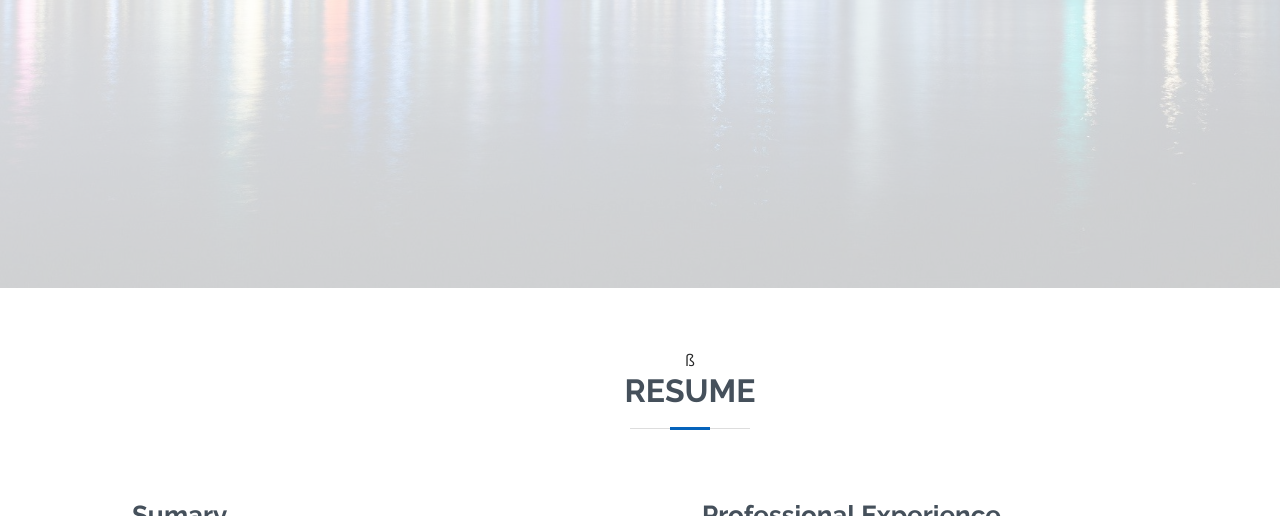
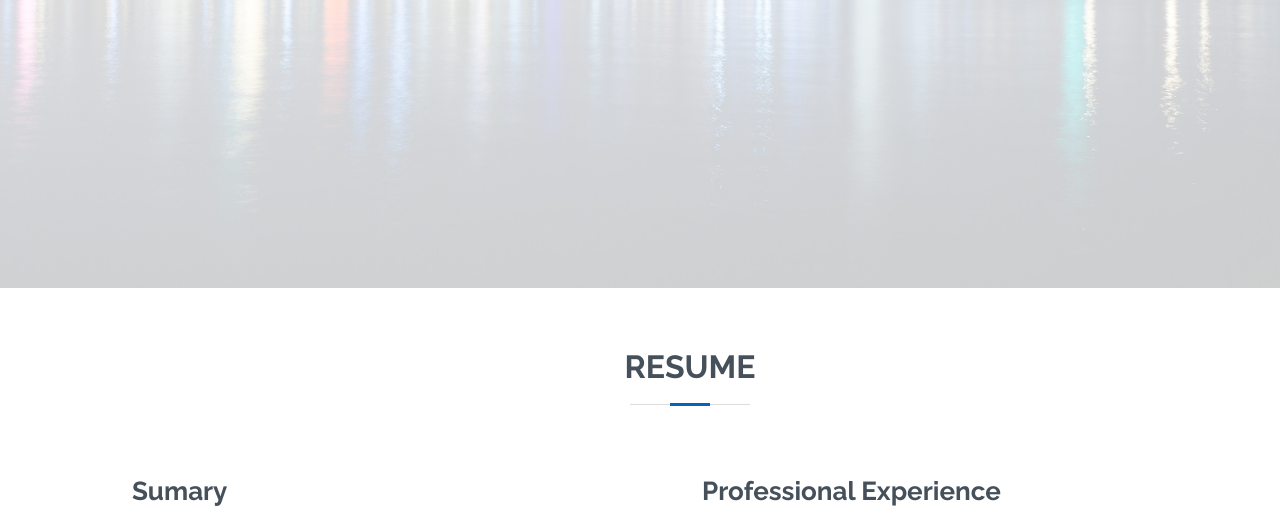
Before and after one commit to drose2011/drose2011.github.io, a plain HTML site: page index.html in a window 1280 px wide. Shown: the part 512-1028 px from the top of the page. Drawn offline with nearby package versions, Linux system fonts and the light colour scheme.

Commit message:
Fixes small typo

```diff
--- a/index.html
+++ b/index.html
@@ -78,7 +78,7 @@
     <section id="resume" class="resume">
       <div class="container" data-aos="fade-up">
 
-        <div class="section-title">ß
+        <div class="section-title">
           <h2>Resume</h2>
         </div>
 
```
